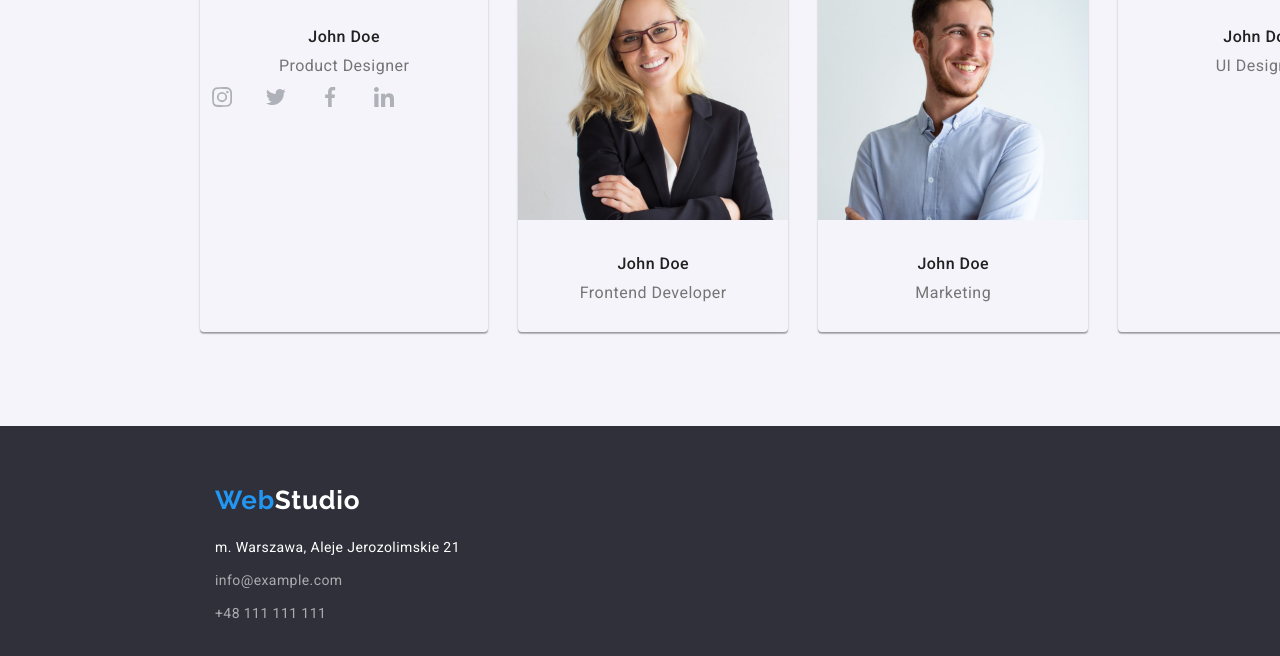
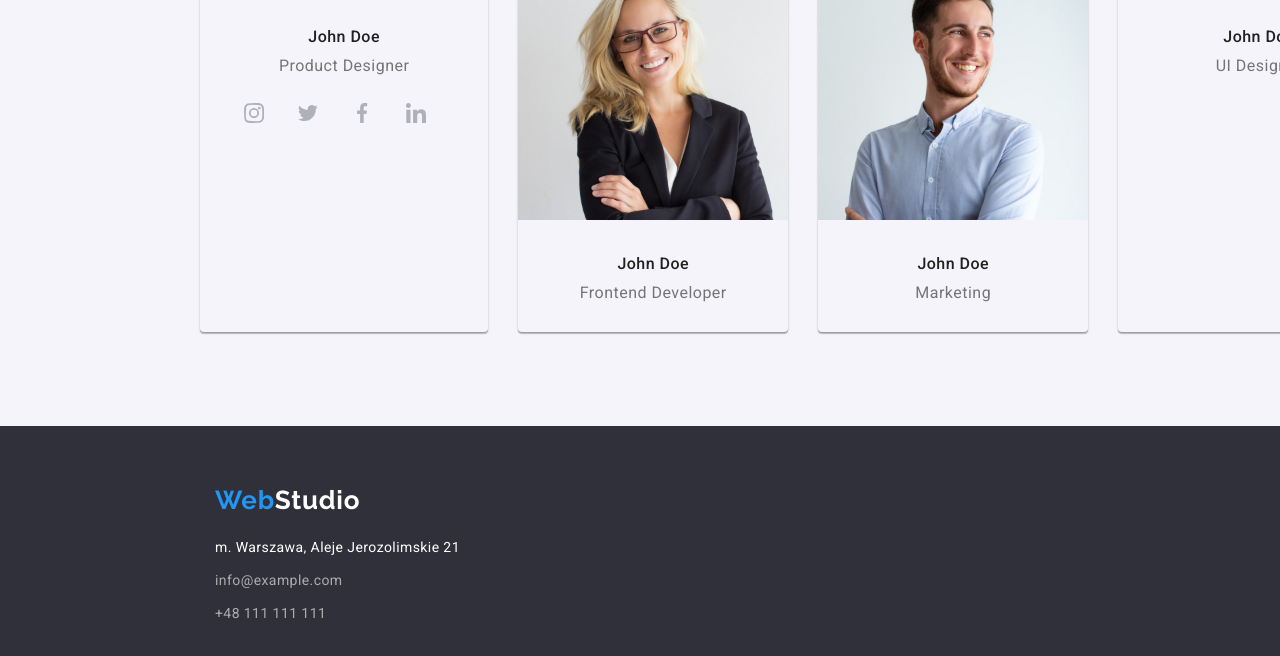
Before and after one commit to JakAntoniak/goit-markup-hw-04, a plain HTML site: page index.html in a window 1280 px wide. Shown: the part 1575-2231 px from the top of the page. Drawn offline with Linux system fonts and the light colour scheme.

Commit message:
Update style.css

```diff
--- a/css/style.css
+++ b/css/style.css
@@ -212,6 +212,8 @@ a:focus,
 .social-media-block {
   display: flex;
   gap: 10px;
+  padding: 16px 32px 0;
+  align-items: center;
 }
 .circle {
   border-radius: 50%;
```
